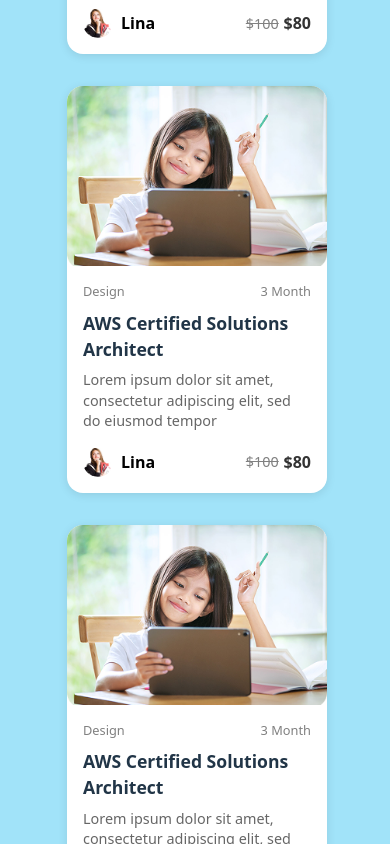
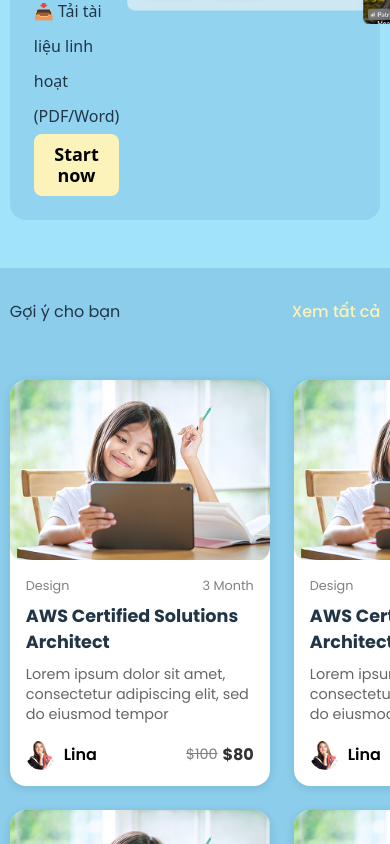
Before and after one commit to Wuyy1601/EduWeb, a React (Vite) app: page /search in a window 390 px wide. Shown: the part 2718-3562 px from the top of the page. Built offline with nearby package versions, Linux system fonts and the light colour scheme; a web font is replaced by a local one.

Commit message:
search responsive

```diff
--- a/src/pages/Document/components/CourseCard.jsx
+++ b/src/pages/Document/components/CourseCard.jsx
@@ -4,12 +4,12 @@ import courseImage from "@images/course.png";
 import { useNavigate } from "react-router-dom";
 
 
-function CourseCard({ id = 1 }) {
+function CourseCard({ id = 1, className }) {
     const navigate = useNavigate();
 
     return (
         <div
-      className={styles.courseCard}
+            className={`${styles.courseCard} ${className}`}
             onClick={() => navigate(`/reviewdocument/${id}`)}
             style={{ cursor: "pointer" }}
         >
--- a/src/pages/Profile/contents/Documents.jsx
+++ b/src/pages/Profile/contents/Documents.jsx
@@ -38,7 +38,7 @@ function RenderDocuments({ documents, currentPage }) {
     return documents
         .slice(startIndex, endIndex)
         .map((document) => (
-            <CourseCard key={document.id} title={document.title} content={document.content} id={document.id} />
+            <CourseCard key={document.id} title={document.title} content={document.content} id={document.id} className={cx('card')} />
         ));
 }
 
--- a/src/pages/Profile/contents/Posts.jsx
+++ b/src/pages/Profile/contents/Posts.jsx
@@ -29,7 +29,7 @@ function RenderPosts({ posts, currentPage }) {
     const endIndex = startIndex + 8;
     return posts
         .slice(startIndex, endIndex)
-        .map((post) => <CourseCard key={post.id} title={post.title} content={post.content} id={post.id} />);
+        .map((post) => <CourseCard key={post.id} title={post.title} content={post.content} id={post.id} className={cx('card')} />);
 }
 
 function Posts() {
--- a/src/pages/Search/components/Recommend.jsx
+++ b/src/pages/Search/components/Recommend.jsx
@@ -17,7 +17,7 @@ function Recommend({ title }) {
                     {Array(4)
                         .fill()
                         .map((_, index) => (
-                            <CourseCard key={index} id={index + 1} />
+                            <CourseCard key={index} id={index + 1} className={cx('card')} />
                         ))}
                 </div>
             </section>
--- a/src/pages/Search/components/Result.jsx
+++ b/src/pages/Search/components/Result.jsx
@@ -9,7 +9,7 @@ function Result({ courses }) {
         <section className={cx('result-container')}>
             <div className={cx('result')}>
                 {courses.map((course, index) => (
-                    <CourseCard key={index} course={course} />
+                    <CourseCard key={index} course={course} id={index + 1} className={cx('card')} />
                 ))}
             </div>
         </section>
--- a/src/pages/Search/styles.module.scss
+++ b/src/pages/Search/styles.module.scss
@@ -169,11 +169,24 @@
     .result {
         box-sizing: border-box;
         display: grid;
-        grid-template-columns: repeat(auto-fill, minmax(260px, 1fr));
+        grid-template-columns: repeat(4, minmax(260px, 1fr));
         gap: 2rem;
         width: 80%;
         max-width: 1680px;
         padding: 0 28px;
+        @media  screen and (max-width: 1420px) {
+            width: 95%;
+            padding: 0;
+            gap: 1rem;
+        }
+        @media  screen and (max-width: 1150px) {
+            gap: 1.5rem;
+            grid-template-columns: repeat(2, minmax(260px, 1fr));
+            .card {
+                max-width: none;
+            }
+        }
+
     }
 }
 
@@ -194,6 +207,9 @@
         align-items: center;
         background-color: rgba($third-color, 0.2);
         border-radius: 16px;
+        @media  screen and (max-width: 1420px) {
+            width: 95%;
+        }
 
         &-list {
             color: $text-primary-color;
@@ -227,7 +243,6 @@
     margin: 48px auto 0;
     padding: 2rem 0 4rem;
     background-color: rgba($secondary-color, 0.2);
-
     .recommend {
         box-sizing: border-box;
         width: 80%;
@@ -235,6 +250,16 @@
         display: flex;
         flex-direction: column;
 
+        @media  screen and (max-width: 1420px) {
+            width: 95%;
+        }
+        @media  screen and (max-width: 1150px) {
+            gap: 1.5rem;
+            grid-template-columns: repeat(2, minmax(260px, 1fr));
+            .card {
+                max-width: none;
+            }
+        }
         .course-header {
             display: flex;
             justify-content: space-between;
@@ -252,8 +277,18 @@
 
         .course-list {
             display: grid;
-            grid-template-columns: repeat(auto-fill, minmax(260px, 1fr));
+            grid-template-columns: repeat(4, minmax(260px, 1fr));
             gap: 2rem;
+            @media  screen and (max-width: 1420px) {
+                gap: 1rem;
+            }
+            @media  screen and (max-width: 1150px) {
+                gap: 1.5rem;
+                grid-template-columns: repeat(2, minmax(260px, 1fr));
+                .card {
+                    max-width: none;
+                }
+            }
         }
     }
 }
```
Lines whose indentation alone changed are shown as unchanged.
